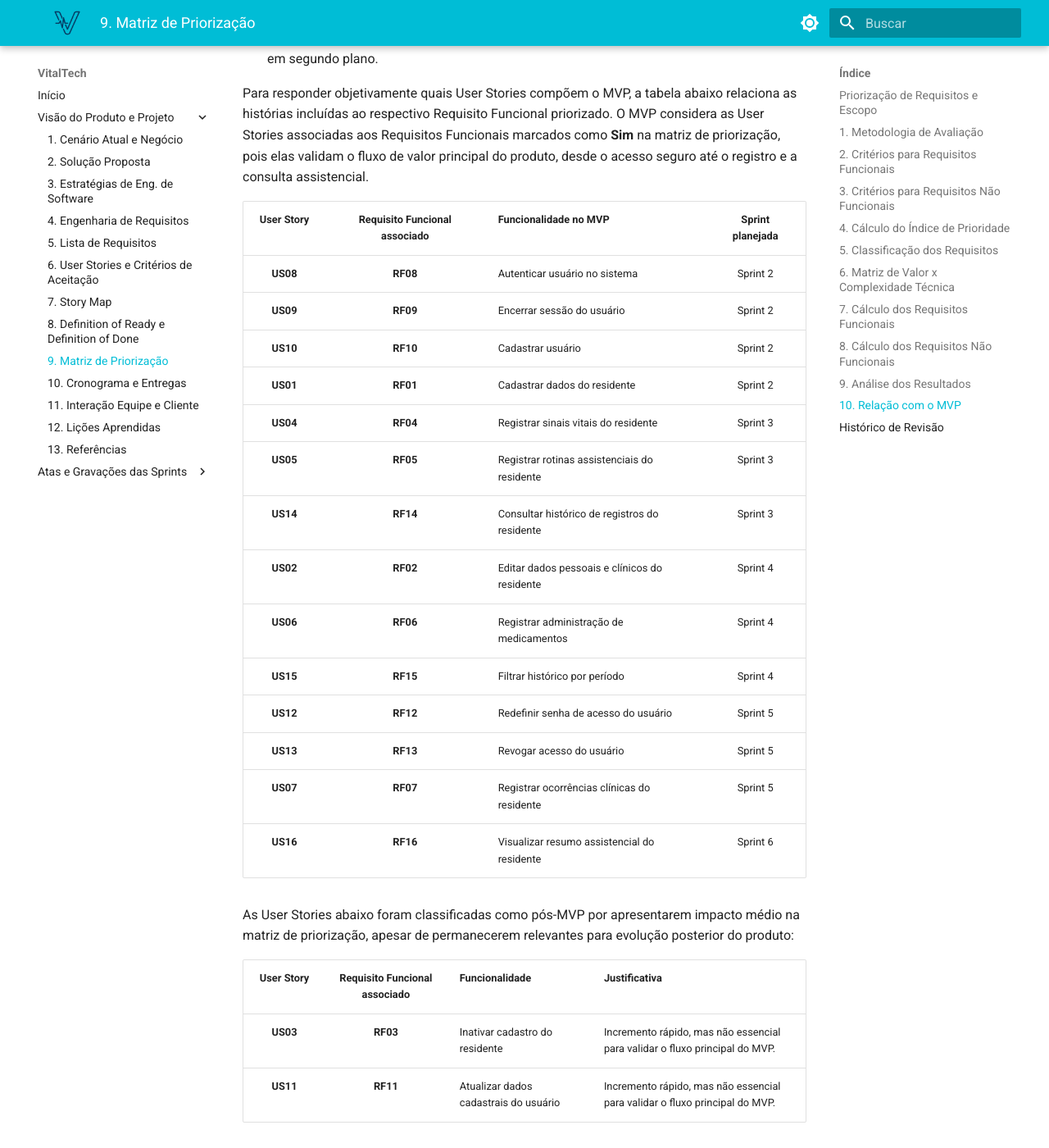
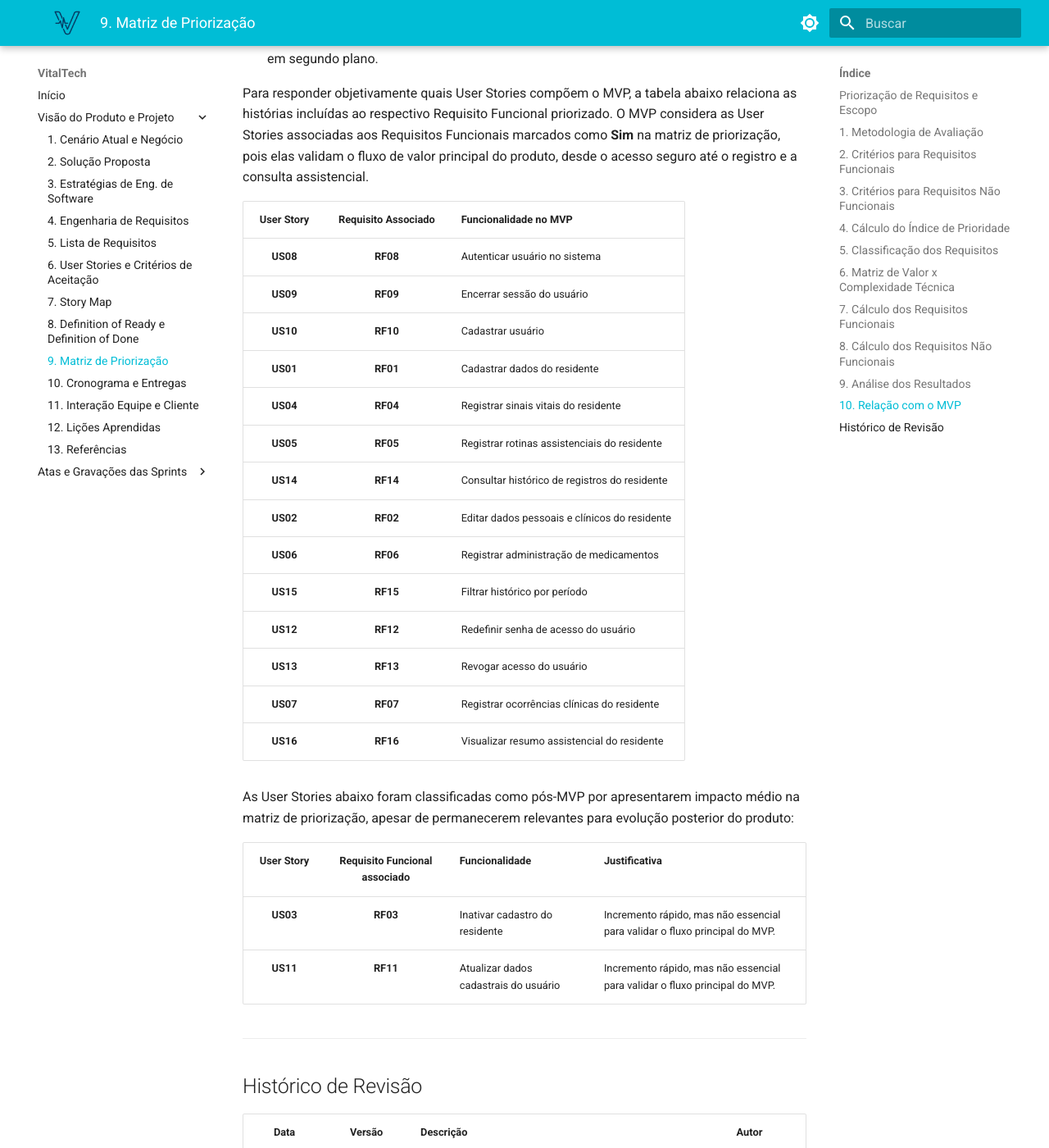
Before and after one commit to mdsreq-fga-unb/REQ-2026.1-T01-VitalTech, an MkDocs documentation site: the page built from docs/visao/priorizacao.md, in a window 1280 px wide and 1400 px high, scrolled down 11306 px. Shown: the whole window at 82% size. Built offline with MkDocs 1.6.1 and Material for MkDocs 9.7.7, drawn with Linux system fonts in a browser that asks for light colours.

Commit message:
fix: retira sprints da tabela de US

```diff
--- a/docs/visao/priorizacao.md
+++ b/docs/visao/priorizacao.md
@@ -251,22 +251,22 @@ Desta forma, a jornada mínima de valor homologada para o MVP do VitalTech conte
 
 Para responder objetivamente quais User Stories compõem o MVP, a tabela abaixo relaciona as histórias incluídas ao respectivo Requisito Funcional priorizado. O MVP considera as User Stories associadas aos Requisitos Funcionais marcados como **Sim** na matriz de priorização, pois elas validam o fluxo de valor principal do produto, desde o acesso seguro até o registro e a consulta assistencial.
 
-| User Story | Requisito Funcional associado | Funcionalidade no MVP | Sprint planejada |
-| :---: | :---: | :--- | :---: |
-| **US08** | **RF08** | Autenticar usuário no sistema | Sprint 2 |
-| **US09** | **RF09** | Encerrar sessão do usuário | Sprint 2 |
-| **US10** | **RF10** | Cadastrar usuário | Sprint 2 |
-| **US01** | **RF01** | Cadastrar dados do residente | Sprint 2 |
-| **US04** | **RF04** | Registrar sinais vitais do residente | Sprint 3 |
-| **US05** | **RF05** | Registrar rotinas assistenciais do residente | Sprint 3 |
-| **US14** | **RF14** | Consultar histórico de registros do residente | Sprint 3 |
-| **US02** | **RF02** | Editar dados pessoais e clínicos do residente | Sprint 4 |
-| **US06** | **RF06** | Registrar administração de medicamentos | Sprint 4 |
-| **US15** | **RF15** | Filtrar histórico por período | Sprint 4 |
-| **US12** | **RF12** | Redefinir senha de acesso do usuário | Sprint 5 |
-| **US13** | **RF13** | Revogar acesso do usuário | Sprint 5 |
-| **US07** | **RF07** | Registrar ocorrências clínicas do residente | Sprint 5 |
-| **US16** | **RF16** | Visualizar resumo assistencial do residente | Sprint 6 |
+| User Story | Requisito Associado | Funcionalidade no MVP |
+| :---: | :---: | :--- |
+| **US08** | **RF08** | Autenticar usuário no sistema |
+| **US09** | **RF09** | Encerrar sessão do usuário |
+| **US10** | **RF10** | Cadastrar usuário |
+| **US01** | **RF01** | Cadastrar dados do residente |
+| **US04** | **RF04** | Registrar sinais vitais do residente |
+| **US05** | **RF05** | Registrar rotinas assistenciais do residente |
+| **US14** | **RF14** | Consultar histórico de registros do residente |
+| **US02** | **RF02** | Editar dados pessoais e clínicos do residente |
+| **US06** | **RF06** | Registrar administração de medicamentos |
+| **US15** | **RF15** | Filtrar histórico por período |
+| **US12** | **RF12** | Redefinir senha de acesso do usuário |
+| **US13** | **RF13** | Revogar acesso do usuário |
+| **US07** | **RF07** | Registrar ocorrências clínicas do residente |
+| **US16** | **RF16** | Visualizar resumo assistencial do residente |
 
 As User Stories abaixo foram classificadas como pós-MVP por apresentarem impacto médio na matriz de priorização, apesar de permanecerem relevantes para evolução posterior do produto:
 
```
